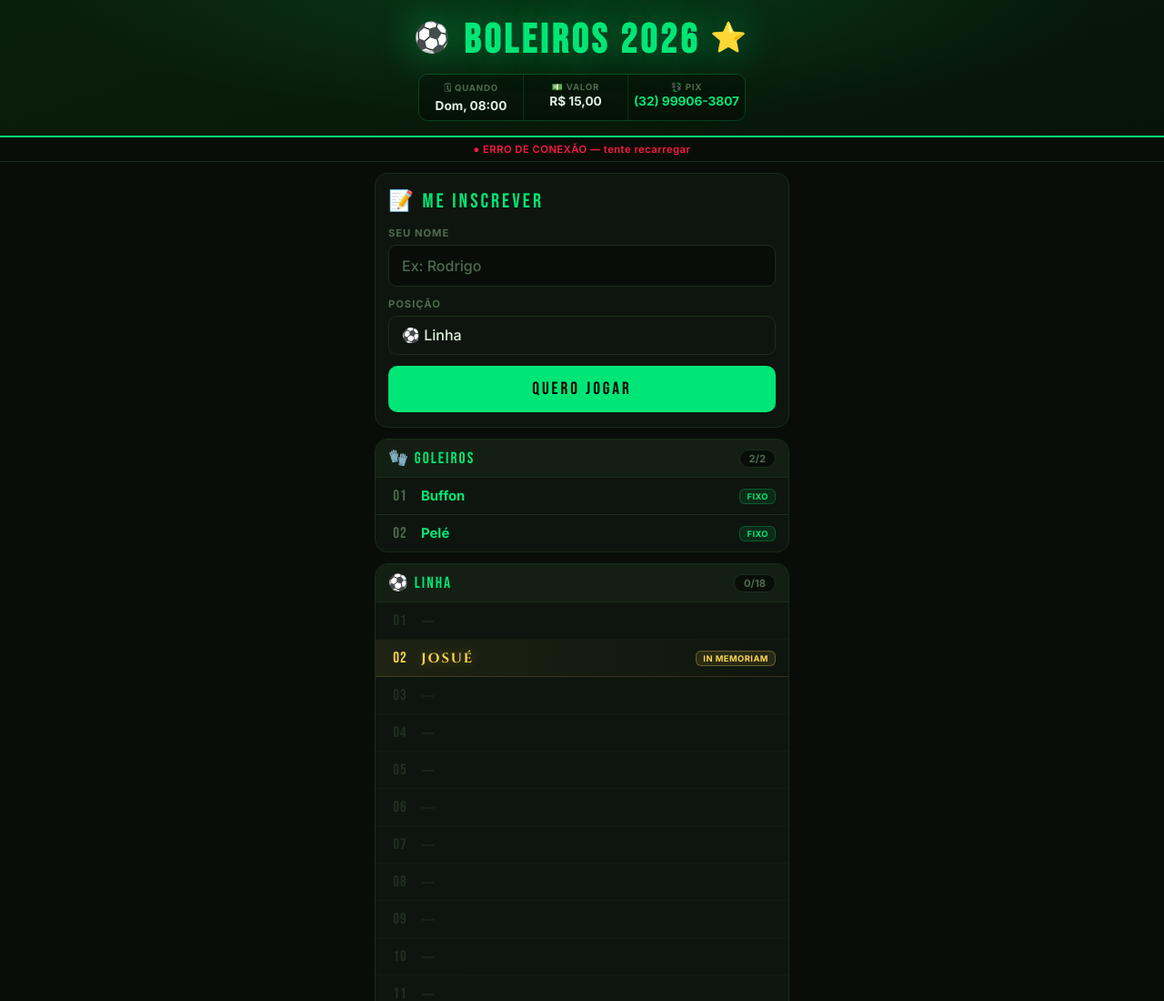
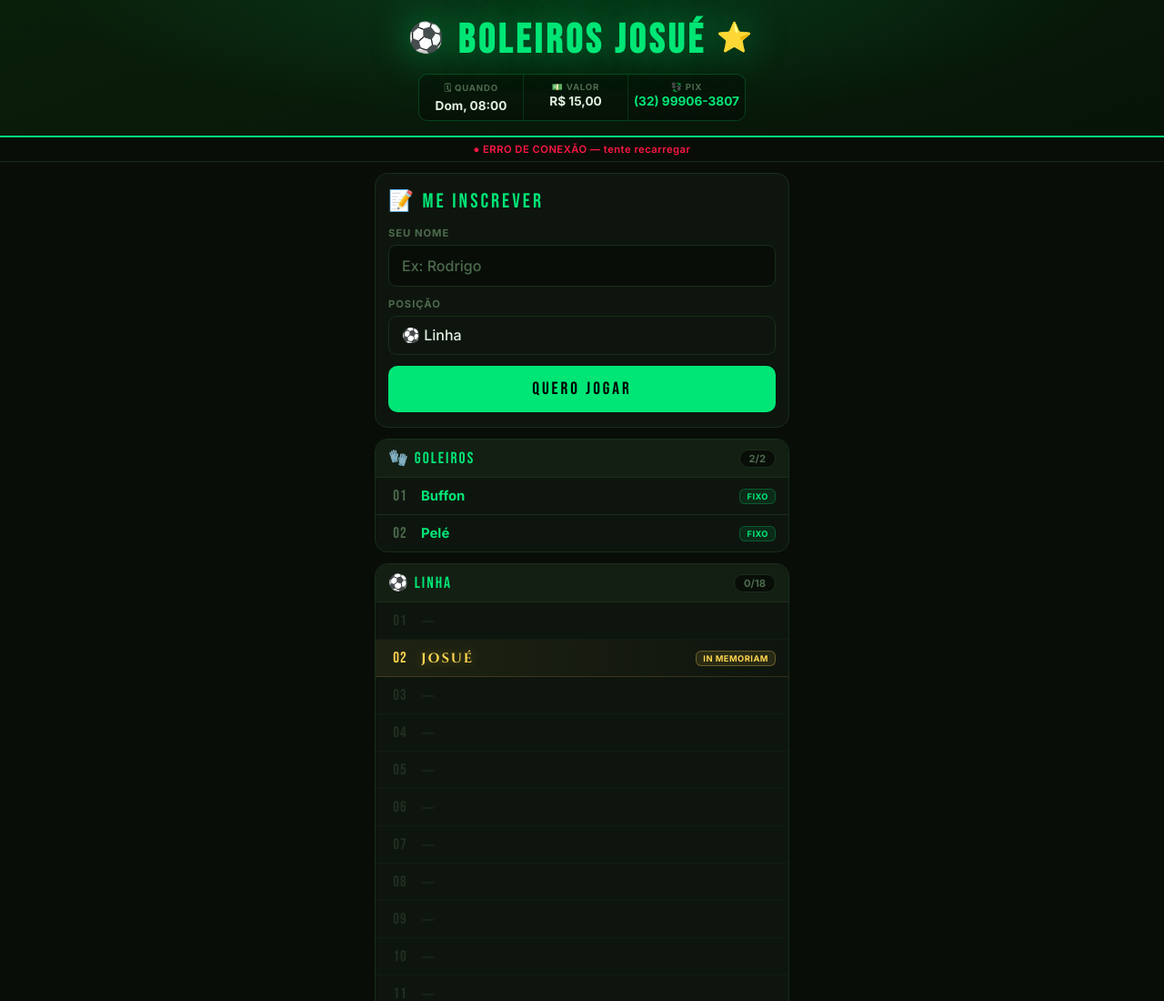
Before and after one commit to rodysilvajf/boleiros, a plain HTML site: page index.html in a window 1280 px wide. Shown: the top 1100 px of the page at 91% size. Drawn offline with Linux system fonts and the light colour scheme; no server answers.

Commit message:
Update index.html

```diff
--- a/index.html
+++ b/index.html
@@ -94,7 +94,7 @@ body{background:var(--bg);color:var(--text);font-family:'Inter',sans-serif;min-h
 </div>
 
 <div class="header">
-  <h1><span class="h1-emoji">⚽</span> Boleiros 2026 <span class="h1-emoji">⭐</span></h1>
+  <h1><span class="h1-emoji">⚽</span> Boleiros JOSUÉ <span class="h1-emoji">⭐</span></h1>
   <div class="header-info">
     <div class="header-info-item">
       <span class="header-info-label">🗓 Quando</span>
```
